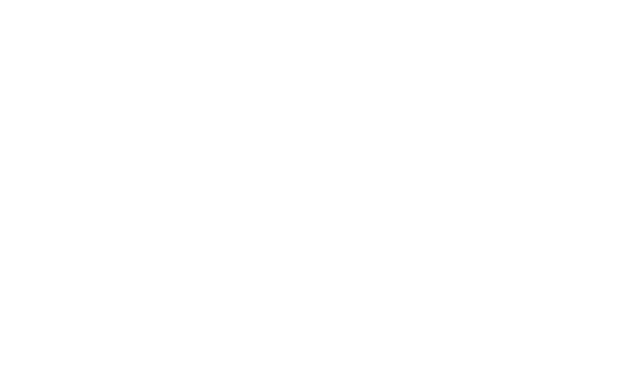
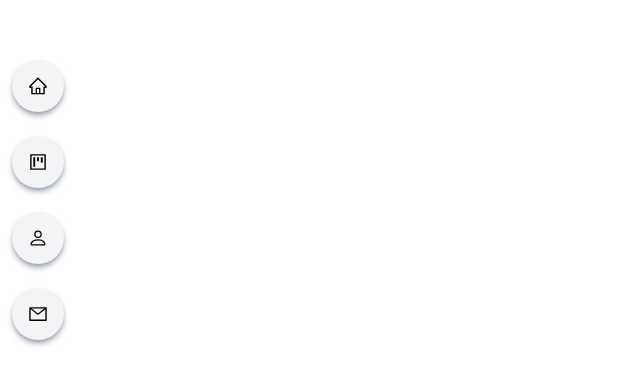
Before and after one commit to Aivazov/portfolio-spa, a React (Vite) app: page / in a window 1280 px wide. Shown: the part 152-536 px from the top of the page, without its empty margins (0-640 px from the left). Built offline with nearby package versions, Linux system fonts and the light colour scheme.

Commit message:
adding Sidenav buttons

```diff
--- a/src/components/Sidenav.jsx
+++ b/src/components/Sidenav.jsx
@@ -55,6 +55,34 @@
       ) : (
         ''
       )}
+      <div className="md:block hidden fixed top-[25%] z-10">
+        <div className="flex flex-col">
+          <a
+            href="#main"
+            className="m-3 p-4 rounded-full bg-gray-100 shadow-gray-400 shadow-md hover:scale-110 hover:bg-gray-200 ease-in duration-200"
+          >
+            <AiOutlineHome size={20} />
+          </a>
+          <a
+            href="#main"
+            className="m-3 p-4 rounded-full bg-gray-100 shadow-gray-400 shadow-md hover:scale-110 hover:bg-gray-200 ease-in duration-200"
+          >
+            <AiOutlineProject size={20} />
+          </a>
+          <a
+            href="#main"
+            className="m-3 p-4 rounded-full bg-gray-100 shadow-gray-400 shadow-md hover:scale-110 hover:bg-gray-200 ease-in duration-200"
+          >
+            <BsPerson size={20} />
+          </a>
+          <a
+            href="#main"
+            className="m-3 p-4 rounded-full bg-gray-100 shadow-gray-400 shadow-md hover:scale-110 hover:bg-gray-200 ease-in duration-200"
+          >
+            <AiOutlineMail size={20} />
+          </a>
+        </div>
+      </div>
     </div>
   );
 }
```
